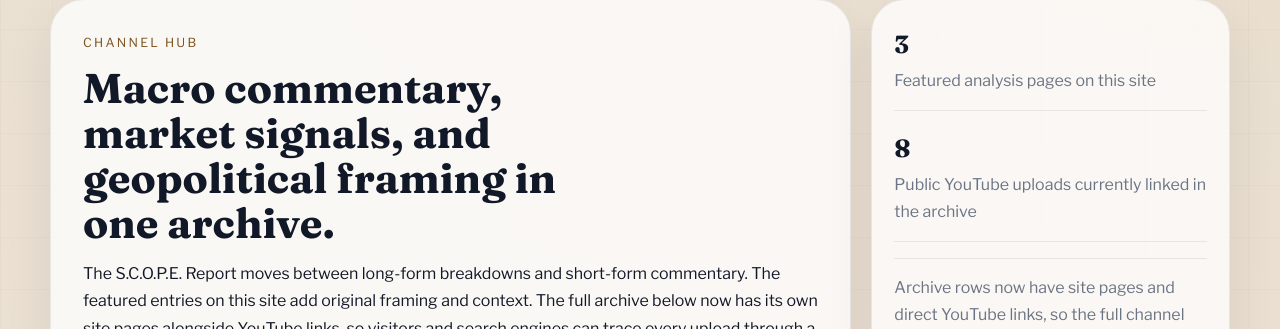
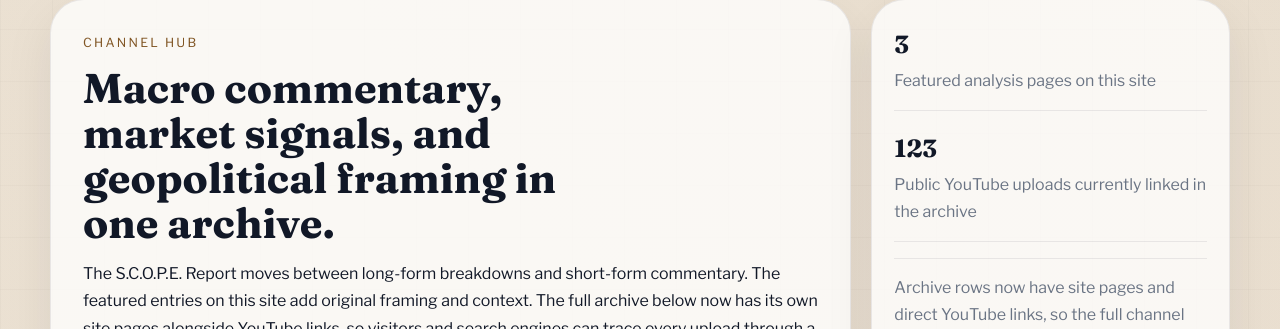
Before and after one commit to COG-tech/chadogrant, a Jekyll site: the page built from videos.md, in a window 1280 px wide and 900 px high, scrolled down 393 px. Shown: the part 127-456 px from the top of the window. Built offline with Jekyll 4.4.1, drawn with Linux system fonts in a browser that asks for light colours.

Commit message:
Fix video archive totals on videos page

```diff
--- a/videos.md
+++ b/videos.md
@@ -7,6 +7,9 @@
 {% assign featured_videos = site.videos | where: "featured", true | sort: "order" %}
 {% assign youtube_videos = site.data.youtube_videos %}
 {% assign youtube_shorts = site.data.youtube_shorts %}
+{% assign total_youtube_videos = youtube_videos | size %}
+{% assign total_youtube_shorts = youtube_shorts | size %}
+{% assign total_uploads = total_youtube_videos | plus: total_youtube_shorts %}
 
 <section class="content-section videos-intro">
   <div class="videos-intro__copy">
@@ -34,7 +37,7 @@
       <span>Featured analysis pages on this site</span>
     </div>
     <div class="video-stat">
-      <strong>{{ youtube_videos | size | plus: youtube_shorts | size }}</strong>
+      <strong>{{ total_uploads }}</strong>
       <span>Public YouTube uploads currently linked in the archive</span>
     </div>
     <div class="video-source-note">
@@ -71,7 +74,7 @@
       <h2>Full YouTube video archive</h2>
     </div>
     <p class="section-intro">
-      {{ youtube_videos | size }} public long-form videos currently linked from
+      {{ total_youtube_videos }} public long-form videos currently linked from
       the channel, each with a site page, a summary, and a direct YouTube
       action.
     </p>
@@ -90,7 +93,7 @@
       <h2>Full YouTube shorts archive</h2>
     </div>
     <p class="section-intro">
-      {{ youtube_shorts | size }} public shorts currently linked from the
+      {{ total_youtube_shorts }} public shorts currently linked from the
       channel, each with a site page, a summary, and a direct link out to
       YouTube.
     </p>
```
